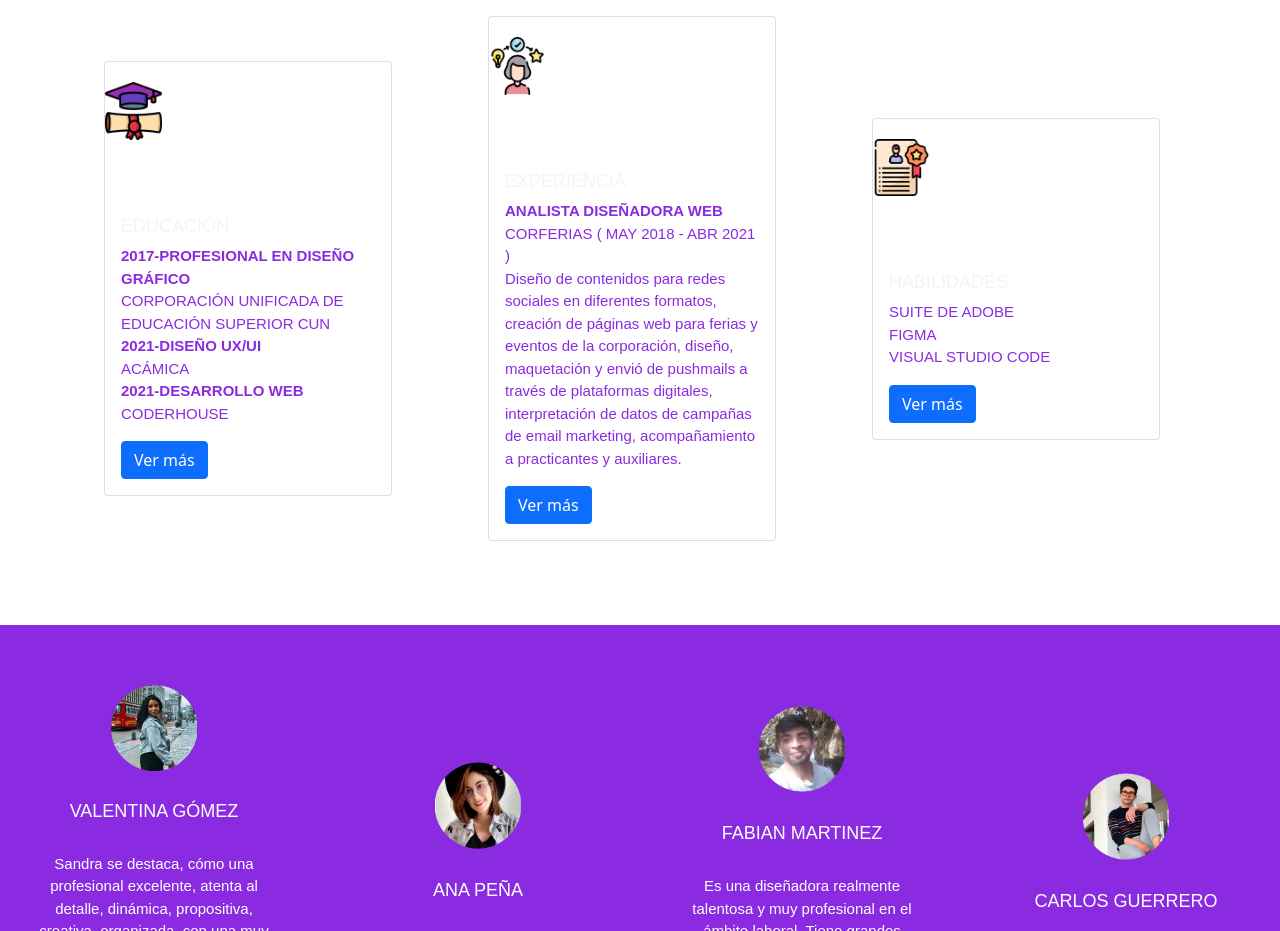
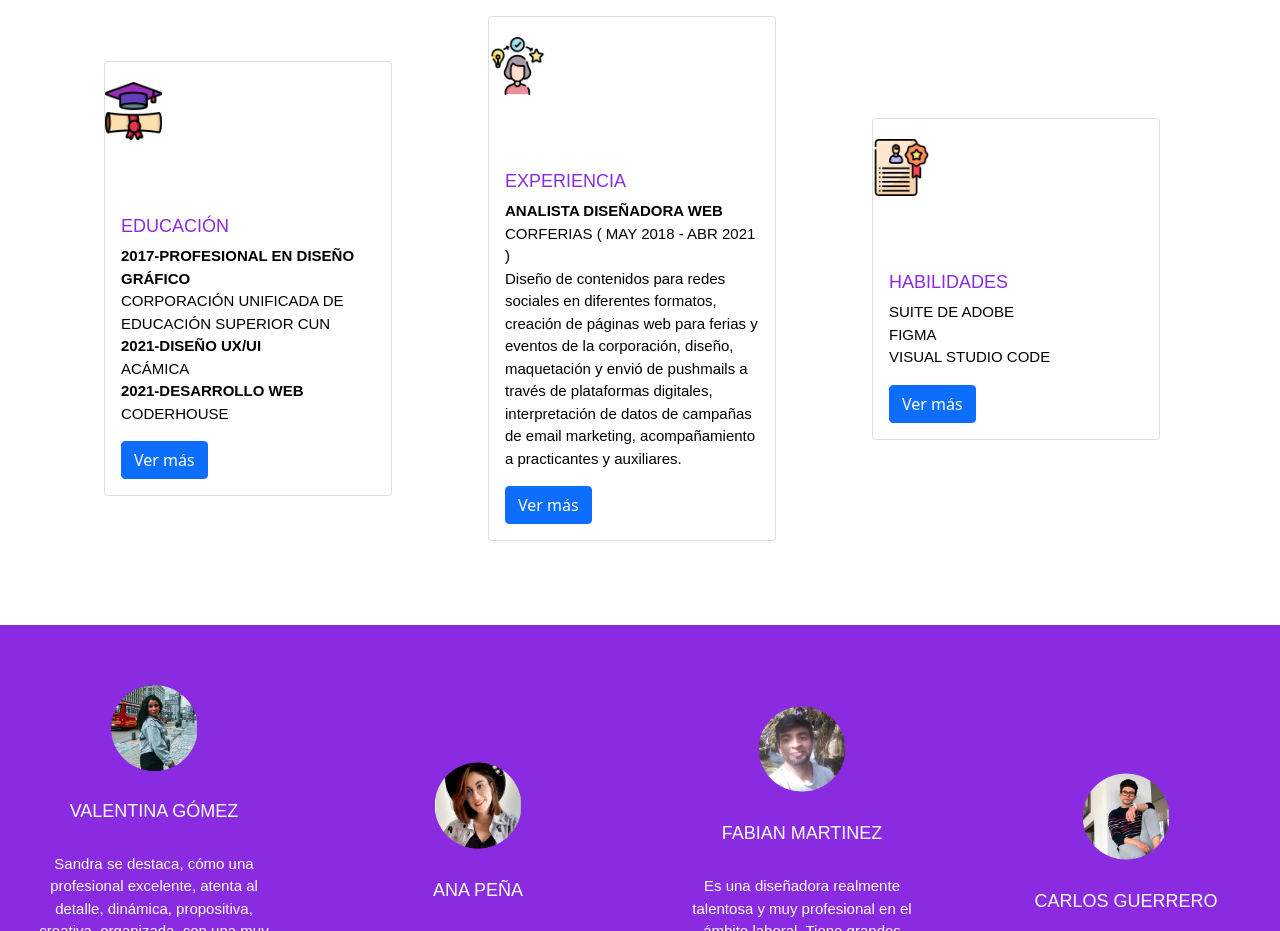
Before and after one commit to SandraGordillo/Repositorio1, a website: page index.html in a window 1280 px wide. Shown: the part 1580-2511 px from the top of the page. Drawn offline with nearby package versions, Linux system fonts and the light colour scheme.

Commit message:
cambios seccion3

```diff
--- a/scss/components/_seccion3.scss
+++ b/scss/components/_seccion3.scss
@@ -33,7 +33,6 @@
     font-family: $font-principal;
     font-size: $parrafos_medida;
     color:$color3;
-    @include colores;
     }
 
 h3{
@@ -43,13 +42,12 @@ h3{
     text-transform: uppercase;
     font-family: $font-principal;
     padding-top: 40px;
-    @include colores;
     }
 
 p{
     font-family: $font-principal;
     font-size: $parrafos_medida;
-    color: $color1;
+    color: black;
     text-align: left;
     }
 
```
Also changed, not shown: css/style.css, 1 other file.
